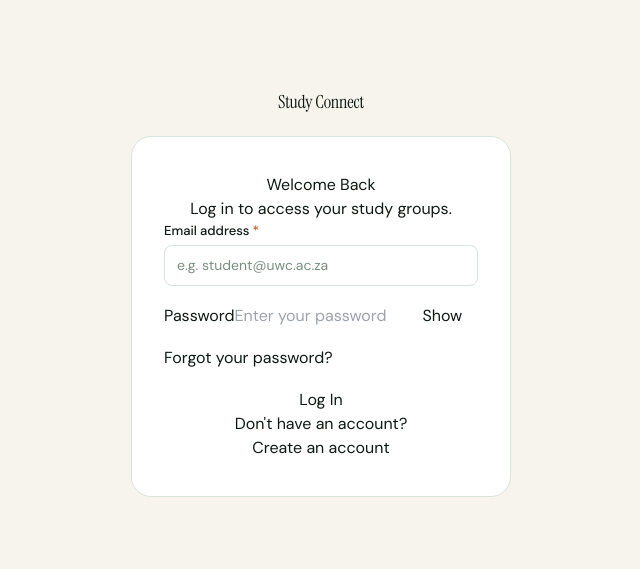
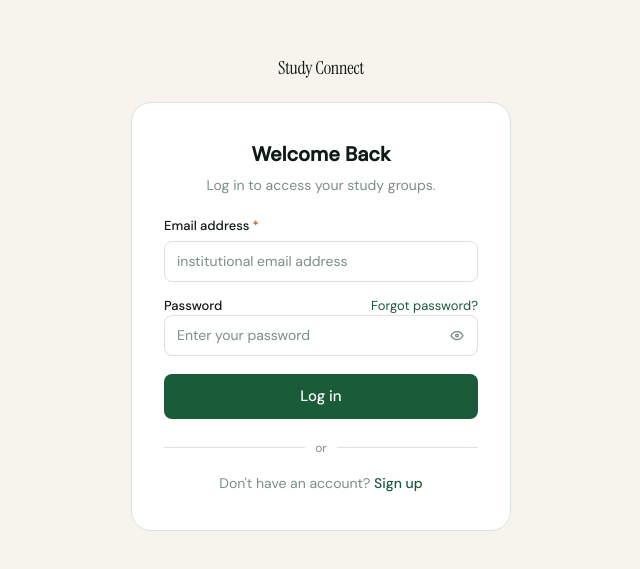
Before and after one commit to berryrae05/StudyConnect, a React (Vite) app in the folder frontend/: page /login in a window 1280 px wide. Shown: the part 107-676 px from the top of the page, without its empty margins (319-959 px from the left). Built offline with nearby package versions, Linux system fonts and the light colour scheme; no server answers.

Commit message:
Login page look

```diff
--- a/frontend/src/pages/LoginPage.css
+++ b/frontend/src/pages/LoginPage.css
@@ -1,4 +1,14 @@
 /* Page wrapper — centres card on screen */
+.login-container {
+  min-height: 100vh;
+  display: flex;
+  flex-direction: column;
+  align-items: center;
+  justify-content: center;
+  padding: 40px 20px;
+  background: var(--color-bg);
+
+/* PAGE WRAPPER */
 .login-container {
   min-height: 100vh;
   display: flex;
@@ -9,7 +19,7 @@
   background: var(--color-bg);
 }
 
-/* Brand link above the card */
+/* BRAND LINK */
 .auth-brand {
   display: flex;
   align-items: center;
@@ -39,24 +49,7 @@
   gap: 0;
 }
 
-/* Green circle logo at top of card */
-.login-logo-mark {
-  width: 48px;
-  height: 48px;
-  border-radius: 50%;
-  background: var(--color-primary);
-  display: flex;
-  align-items: center;
-  justify-content: center;
-  margin-bottom: 14px;
-}
-
-.login-logo-mark i {
-  font-size: 22px;
-  color: #fff;
-}
-
-/* Heading */
+/* HEADING */
 .login-title {
   font-size: 20px;
   font-weight: 600;
@@ -66,7 +59,7 @@
   font-family: 'DM Sans', sans-serif;
 }
 
-/* Subtext */
+/* SUBTEXT */
 .login-sub {
   font-size: 14px;
   color: var(--color-text-muted);
@@ -104,6 +97,70 @@ form {
   gap: 14px;
 }
 
+.login-container .input-wrapper {
+  width: 100%;
+}
+
+.login-container .input-row {
+  border: 1px solid var(--color-border);
+  border-radius: var(--r);
+  background: var(--color-surface);
+  display: flex;
+  align-items: center;
+  transition: border-color 0.15s, box-shadow 0.15s;
+  overflow: hidden;
+}
+
+.login-container .input-row:focus-within {
+  border-color: var(--color-primary);
+  box-shadow: 0 0 0 3px var(--color-primary-lt);
+}
+
+.login-container .input-row--error {
+  border-color: var(--color-accent);
+}
+
+.login-container .input-row--error:focus-within {
+  box-shadow: 0 0 0 3px var(--color-accent-lt);
+}
+
+.login-container .input-field {
+  flex: 1;
+  padding: 10px 12px;
+  border: none;
+  background: transparent;
+  font-size: 14px;
+  font-family: 'DM Sans', sans-serif;
+  color: var(--color-text);
+  outline: none;
+}
+
+.login-container .input-field::placeholder {
+  color: var(--color-text-muted);
+}
+
+.login-container .input-label {
+  display: block;
+  font-size: 13px;
+  font-weight: 500;
+  color: var(--color-text);
+  margin-bottom: 5px;
+}
+
+.login-container .input-error {
+  display: flex;
+  align-items: center;
+  gap: 5px;
+  font-size: 12px;
+  color: var(--color-accent);
+  margin-top: 4px;
+}
+
+.login-container .input-error i {
+  font-size: 13px;
+  flex-shrink: 0;
+}
+
 /* PASSWORD FIELD */
 .password-field-wrapper {
   display: flex;
@@ -119,7 +176,6 @@ form {
   justify-content: space-between;
 }
 
-/* Forgot password link */
 .forgot-link {
   font-size: 13px;
   color: var(--color-primary);
@@ -130,7 +186,7 @@ form {
   text-decoration: underline;
 }
 
-/* Show/hide toggle button inside the password input box */
+/* Show / hide toggle button */
 .password-toggle {
   background: none;
   border: none;
@@ -168,16 +224,13 @@ form {
   margin-top: 4px;
 }
 
-.login-submit:hover {
+.login-submit:hover:not(:disabled) {
   background: var(--color-primary-dk);
 }
 
-.login-submit--loading {
+.login-submit--loading,
+.login-submit:disabled {
   opacity: 0.7;
-  cursor: not-allowed;
-}
-
-.login-submit:disabled {
   cursor: not-allowed;
 }
 
@@ -235,3 +288,219 @@ form {
     padding: 28px 18px;
   }
 }
+}
+
+/* Brand link above the card */
+.auth-brand {
+  display: flex;
+  align-items: center;
+  gap: 8px;
+  text-decoration: none;
+  margin-bottom: 20px;
+}
+
+.auth-brand span {
+  font-family: 'Instrument Serif', serif;
+  font-size: 18px;
+  color: var(--color-text);
+  letter-spacing: -0.2px;
+}
+
+/* CARD */
+.auth-card {
+  background: var(--color-surface);
+  border: 1px solid var(--color-border);
+  border-radius: var(--r-xl);
+  padding: 36px 32px;
+  width: 100%;
+  max-width: 380px;
+  display: flex;
+  flex-direction: column;
+  align-items: center;
+  gap: 0;
+}
+
+/* Heading */
+.login-title {
+  font-size: 20px;
+  font-weight: 600;
+  color: var(--color-text);
+  margin-bottom: 6px;
+  text-align: center;
+  font-family: 'DM Sans', sans-serif;
+}
+
+/* Subtext */
+.login-sub {
+  font-size: 14px;
+  color: var(--color-text-muted);
+  text-align: center;
+  margin-bottom: 20px;
+  line-height: 1.5;
+}
+
+/* ERROR BANNER */
+.login-error-banner {
+  display: flex;
+  align-items: center;
+  gap: 8px;
+  background: var(--color-accent-lt);
+  border: 1px solid #EFCFC4;
+  border-radius: var(--r);
+  padding: 10px 12px;
+  font-size: 13px;
+  color: var(--color-accent);
+  width: 100%;
+  margin-bottom: 12px;
+  line-height: 1.5;
+}
+
+.login-error-banner i {
+  font-size: 15px;
+  flex-shrink: 0;
+}
+
+/* FORM */
+form {
+  width: 100%;
+  display: flex;
+  flex-direction: column;
+  gap: 14px;
+}
+
+/* PASSWORD FIELD */
+.password-field-wrapper {
+  display: flex;
+  align-items: center;
+  border: 1px solid var(--color-border);
+  border-radius: var(--r);
+  background: var(--color-surface);
+  overflow: hidden;
+  transition: border-color 0.15s, box-shadow 0.15s;
+}
+
+/* Label row — "Password" left, "Forgot password?" right */
+.password-label-row {
+  display: flex;
+  align-items: center;
+  justify-content: space-between;
+}
+
+/* Forgot password link */
+.forgot-link {
+  font-size: 13px;
+  color: var(--color-primary);
+  text-decoration: none;
+}
+
+.forgot-link:hover {
+  text-decoration: underline;
+}
+
+/* Show/hide toggle button inside the password input box */
+.password-toggle {
+  background: none;
+  border: none;
+  cursor: pointer;
+  padding: 0 12px;
+  color: var(--color-text-muted);
+  display: flex;
+  align-items: center;
+  font-size: 16px;
+  flex-shrink: 0;
+  transition: color 0.15s;
+}
+
+.password-toggle:hover {
+  color: var(--color-primary);
+}
+
+/* SUBMIT BUTTON */
+.login-submit {
+  width: 100%;
+  padding: 11px;
+  border-radius: var(--r);
+  background: var(--color-primary);
+  color: #fff;
+  border: none;
+  font-size: 15px;
+  font-weight: 500;
+  cursor: pointer;
+  font-family: 'DM Sans', sans-serif;
+  display: flex;
+  align-items: center;
+  justify-content: center;
+  gap: 8px;
+  transition: background 0.15s, opacity 0.15s;
+  margin-top: 16px;
+}
+
+.login-submit:hover {
+  background: var(--color-primary-dk);
+}
+
+.login-submit--loading {
+  opacity: 0.7;
+  cursor: not-allowed;
+}
+
+.login-submit:disabled {
+  cursor: not-allowed;
+}
+
+/* DIVIDER */
+.login-divider {
+  display: flex;
+  align-items: center;
+  gap: 10px;
+  width: 100%;
+  margin: 20px 0 16px;
+}
+
+.login-divider hr {
+  flex: 1;
+  border: none;
+  border-top: 1px solid var(--color-border);
+}
+
+.login-divider span {
+  font-size: 12px;
+  color: var(--color-text-muted);
+  white-space: nowrap;
+}
+
+/* SIGN UP ROW */
+.login-signup-row {
+  font-size: 14px;
+  color: var(--color-text-muted);
+  text-align: center;
+}
+
+.login-signup-row a {
+  color: var(--color-primary);
+  text-decoration: none;
+  font-weight: 500;
+}
+
+.login-signup-row a:hover {
+  text-decoration: underline;
+}
+
+/* SPINNER */
+@keyframes spin {
+  to {
+    transform: rotate(360deg);
+  }
+}
+
+.spin {
+  animation: spin 0.8s linear infinite;
+  display: inline-block;
+}
+
+/* RESPONSIVE */
+@media (max-width: 480px) {
+  .auth-card {
+    padding: 28px 18px;
+  }
+}
--- a/frontend/src/pages/LoginPage.jsx
+++ b/frontend/src/pages/LoginPage.jsx
@@ -105,12 +105,13 @@ export default function LoginPage() {
 
       <div className="auth-card">
 
-        <h1>Welcome Back</h1>
-        <p>Log in to access your study groups.</p>
+        <h1 className="login-title">Welcome Back</h1>
+        <p className="login-sub">Log in to access your study groups.</p>
 
         {errors.general && (
-          <div>
-            {errors.general}
+          <div className="login-error-banner">
+            <i className="ti ti-alert-circle" aria-hidden="true"></i>
+            <span>{errors.general}</span>
           </div>
         )}
 
@@ -119,78 +120,81 @@ export default function LoginPage() {
           <Input
             label="Email address"
             type="email"
-            placeholder="e.g. student@uwc.ac.za"
+            placeholder="institutional email address"
             value={email}
             onChange={(e) => {
               setEmail(e.target.value);
-
-              setErrors((prev) => ({
-                ...prev,
-                email: "",
-                general: "",
-              }));
+              setErrors((prev) => ({ ...prev, email: "", general: "" }));
             }}
             error={errors.email}
             required
           />
 
           <div>
-            <label>Password</label>
-
+            <div className="password-label-row">
+              <label className="input-label" htmlFor="password">Password</label>
+              <Link to="/forgot-password" className="forgot-link">
+                Forgot password?
+              </Link>
+            </div>
+            <div className={`input-row ${errors.password ? "input-row--error" : ""}`}>
               <input
+                id="password"
+                className="input-field"
                 type={showPassword ? "text" : "password"}
                 placeholder="Enter your password"
                 value={password}
                 onChange={(e) => {
                   setPassword(e.target.value);
-
-                setErrors((prev) => ({
-                  ...prev,
-                  password: "",
-                  general: "",
-                }));
+                  setErrors((prev) => ({ ...prev, password: "", general: "" }));
                 }}
               />
-
               <button
                 type="button"
-              onClick={() =>
-                setShowPassword(!showPassword)
-              }
+                className="password-toggle"
+                onClick={() => setShowPassword(!showPassword)}
+                aria-label={showPassword ? "Hide password" : "Show password"}
               >
-              {showPassword ? "Hide" : "Show"}
+                <i className={`ti ${showPassword ? "ti-eye-off" : "ti-eye"}`} aria-hidden="true"></i>
               </button>
-
+            </div>
             {errors.password && (
-              <p>{errors.password}</p>
+              <p className="input-error">
+                <i className="ti ti-alert-circle" aria-hidden="true"></i>
+                {errors.password}
+              </p>
             )}
-          </div>
-
-          <div>
-            <Link to="/forgot-password">
-              Forgot your password?
-            </Link>
           </div>
 
           <button
             type="submit"
+            className={`login-submit ${loading ? "login-submit--loading" : ""}`}
             disabled={loading}
           >
-            {loading ? "Logging in..." : "Log In"}
+            {loading ? (
+              <>
+                <i className="ti ti-loader-2 spin" aria-hidden="true"></i>
+                Logging in...
+              </>
+            ) : (
+              "Log in"
+            )}
           </button>
 
         </form>
 
-        <p>
-          Don't have an account?
+        <div className="login-divider">
+          <hr />
+          <span>or</span>
+          <hr />
+        </div>
+
+        <p className="login-signup-row">
+          Don't have an account?{" "}
+          <Link to="/signup">Sign up</Link>
         </p>
 
-        <Link to="/signup">
-          Create an account
-        </Link>
-
       </div>
-
     </div>
   );
 }
--- a/frontend/src/pages/SignupPage.css
+++ b/frontend/src/pages/SignupPage.css
@@ -24,11 +24,6 @@
   display: flex;
   align-items: center;
   justify-content: center;
-}
-
-.auth-logo-mark i {
-  font-size: 16px;
-  color: #fff;
 }
 
 .auth-logo-txt {
--- a/frontend/src/pages/SignupPage.jsx
+++ b/frontend/src/pages/SignupPage.jsx
@@ -144,9 +144,6 @@ export default function SignupPage() {
     <div className="auth-page">
 
       <Link to="/" className="auth-brand">
-        <div className="auth-logo-mark">
-          <i className="ti ti-users" aria-hidden="true"></i>
-        </div>
         <span className="auth-logo-txt">Study Connect</span>
       </Link>
 
@@ -220,7 +217,6 @@ export default function SignupPage() {
                 Password <span className="input-required">*</span>
               </label>
               <div className={`input-row ${errors.password ? "input-row--error" : ""}`}>
-                <i className="ti ti-lock input-icon" aria-hidden="true"></i>
                 <input
                   className="input-field"
                   type={showPassword ? "text" : "password"}
@@ -269,7 +265,6 @@ export default function SignupPage() {
                 Confirm password <span className="input-required">*</span>
               </label>
               <div className={`input-row ${errors.confirmPassword ? "input-row--error" : ""}`}>
-                <i className="ti ti-lock input-icon" aria-hidden="true"></i>
                 <input
                   className="input-field"
                   type={showConfirm ? "text" : "password"}
```
Lines whose indentation alone changed are shown as unchanged.
